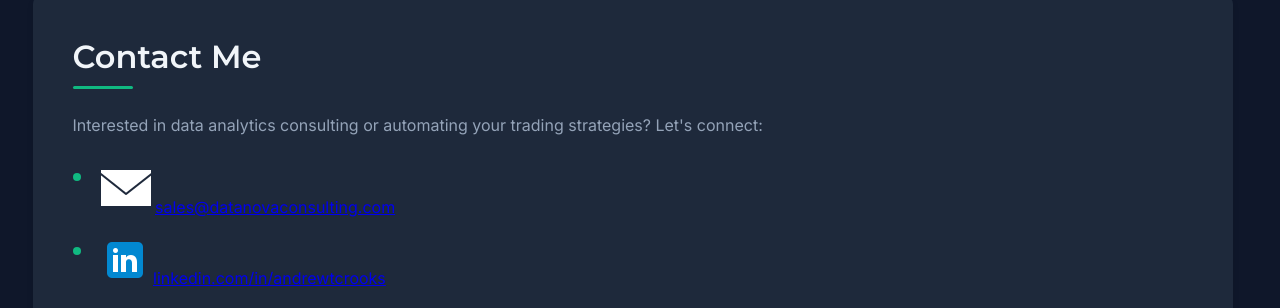
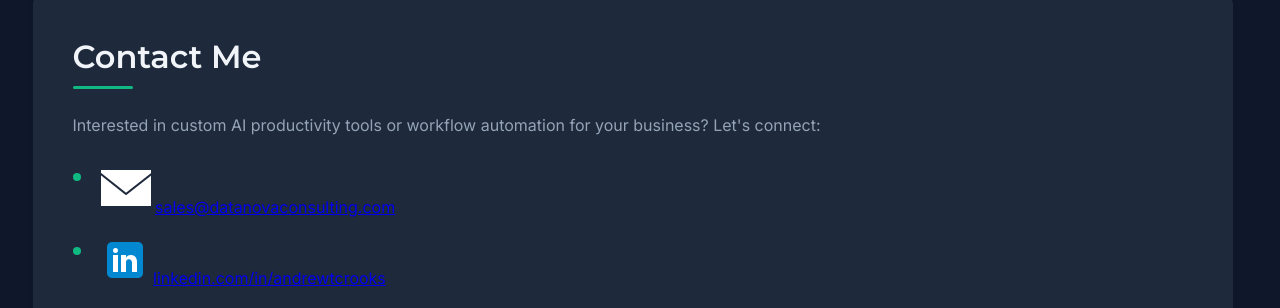
Before and after one commit to andrewtcrooks/andrewtcrooks.github.io, a Jekyll site: the page built from contact.html, in a window 1280 px wide. Shown: the part 136-444 px from the top of the page. Built offline with Jekyll 4.4.1, drawn with Linux system fonts in a browser that asks for light colours.

Commit message:
Remove all references to trading and financial services

```diff
--- a/_layouts/default.html
+++ b/_layouts/default.html
@@ -4,9 +4,7 @@
     <head>
         <meta charset="UTF-8">
         <meta name="viewport" content="width=device-width, initial-scale=1.0">
-        <!-- <title>DataNova Consulting LLC | Data Analytics & Algo Trading Consulting</title> -->
         <title>{{ page.title }} | {{ site.title }}</title>
-        <!-- <meta name="description" content="Expert data analytics and algorithmic trading consulting services. Unlock business growth and automate financial strategies with data-driven solutions."> -->
         <meta name="description" content="{{ site.description }}">
         <meta name="keywords" content="ai automation, productivity tools, workflow automation, custom ai solutions, business process optimization, no subscription, data visualization, python automation">
 
--- a/contact.html
+++ b/contact.html
@@ -5,7 +5,7 @@ title: Contact
 
 <section class="contact">
     <h2>Contact Me</h2>
-    <p>Interested in data analytics consulting or automating your trading strategies? Let's connect:</p>
+    <p>Interested in custom AI productivity tools or workflow automation for your business? Let's connect:</p>
 
     <ul>
         <li> <img src="email-icon.png" alt="Email" class="icon-offset"> <a href="mailto:sales@datanovaconsulting.com">sales@datanovaconsulting.com</a></li>
```
